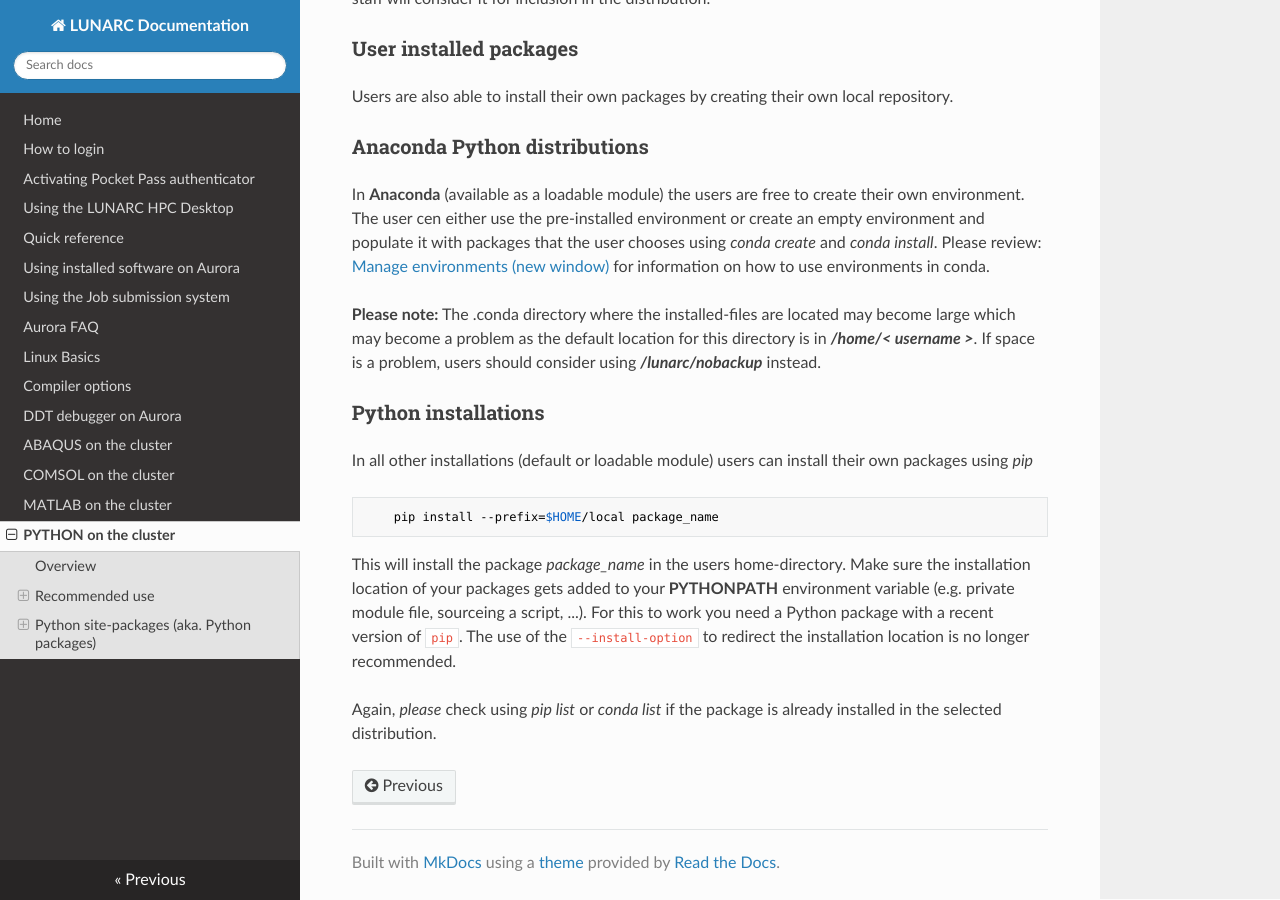
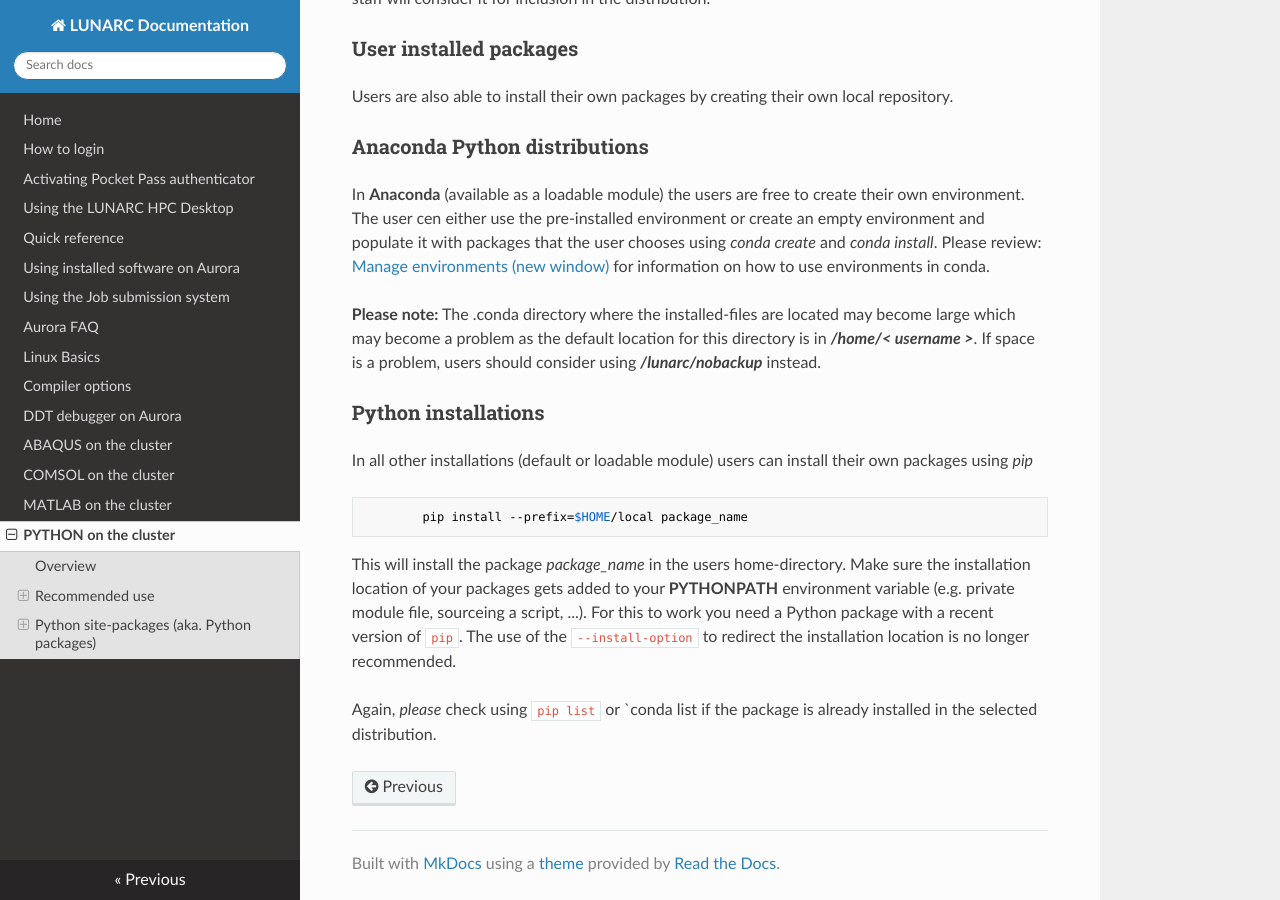
Before and after one commit to lunarc/lunarc_docs, an MkDocs documentation site: the page built from docs/Python.md, in a window 1280 px wide and 900 px high, scrolled down 2484 px. Built offline with MkDocs 1.6.1, drawn with Linux system fonts in a browser that asks for light colours; nearby versions of some CDN libraries; old or Windows-style settings are respelled for this version of MkDocs.

Commit message:
formatting

````diff
--- a/docs/Python.md
+++ b/docs/Python.md
@@ -80,8 +80,10 @@
 ###Python installations
 In all other installations (default or loadable module) users can install their own packages using *pip*
 
+```
         pip install --prefix=$HOME/local package_name
+```
 
 This will install the package *package_name* in the users home-directory.   Make sure the installation location of your packages gets added to your **PYTHONPATH** environment variable (e.g. private module file, sourceing a script, ...).  For this to work you need a Python package with a recent version of `pip`.  The use of the `--install-option` to redirect the installation location is no longer recommended.
 
-Again, *please* check using *pip list* or *conda list* if the package is already installed in the selected distribution.
+Again, *please* check using `pip list` or `conda list if the package is already installed in the selected distribution.
````
